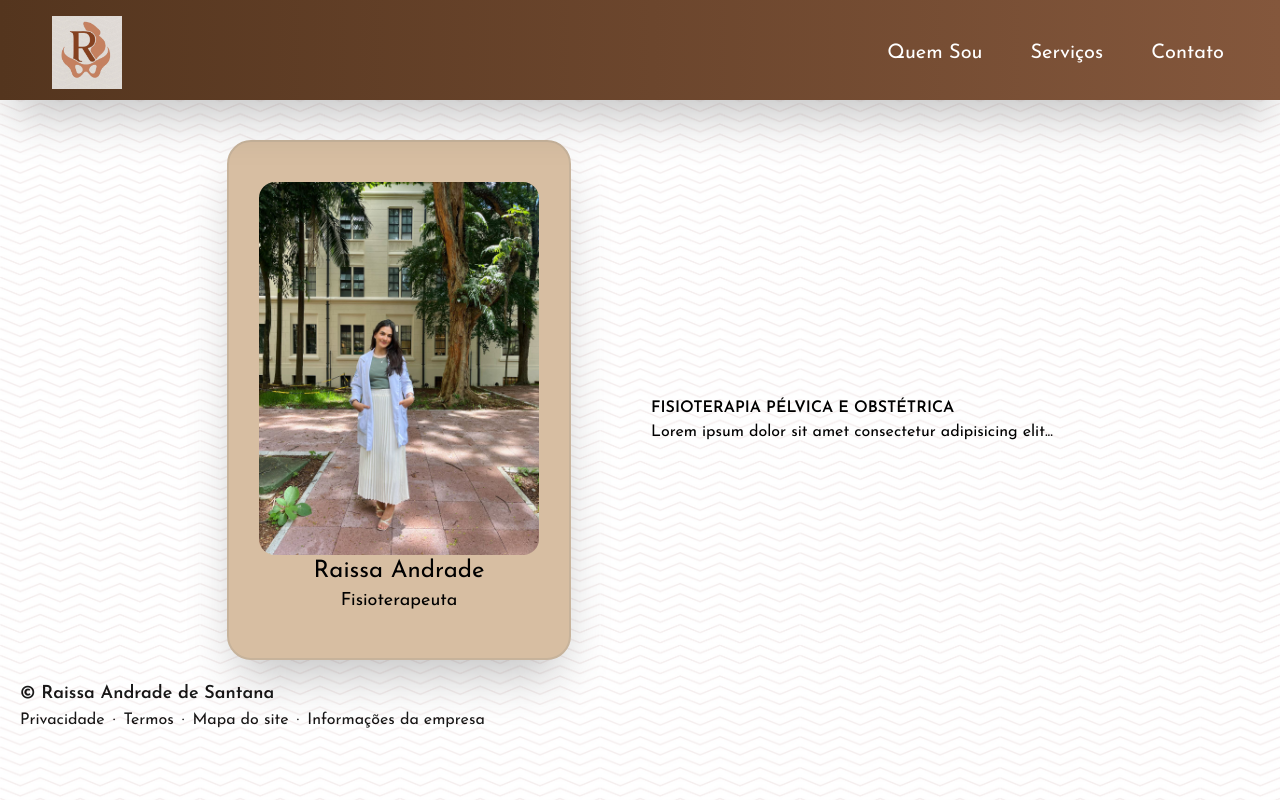
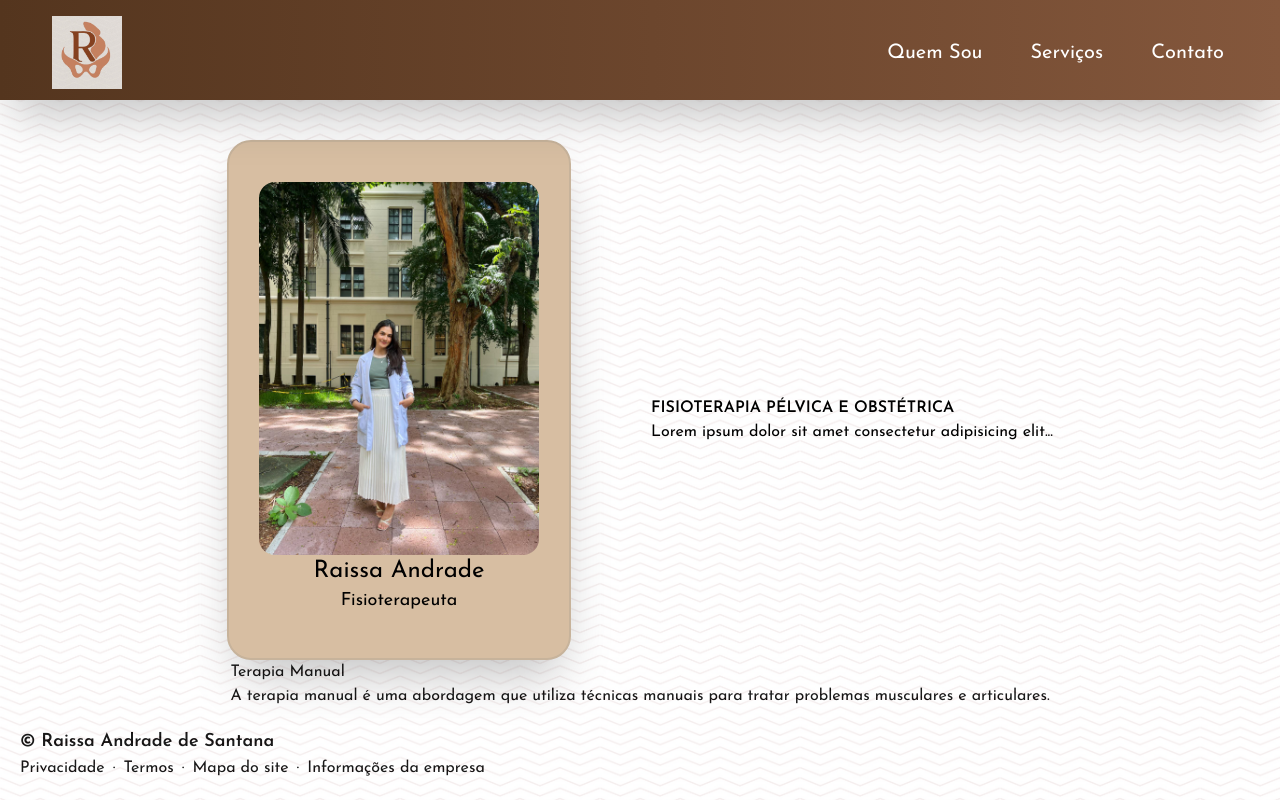
Before and after one commit to andrd-jhon/Site-Raissa-Andrade-Fisio, a Next.js app in the folder raissa-andrade-fisio/: page / in a window 1280 px wide. Built offline with nearby package versions, Linux system fonts and the light colour scheme.

Commit message:
Criação de sessãao de serviços e itens de serviço.

```diff
--- /dev/null
+++ b/raissa-andrade-fisio/src/components/ServiceItem.tsx
@@ -0,0 +1,20 @@
+type ServiceItemProps = {
+  title: string
+  description: string
+}
+
+export default function ServiceItem({
+  title,
+  description,
+}: ServiceItemProps) {
+  return (
+    <div className="service-item">
+
+      <h3 className="service-title">{title}</h3>
+
+      <p className="service-description">
+        {description}
+      </p>
+    </div>
+  )
+}
--- a/raissa-andrade-fisio/src/widgets/Body.tsx
+++ b/raissa-andrade-fisio/src/widgets/Body.tsx
@@ -2,10 +2,11 @@
 
 import CardPerfil from "@/components/CardPerfil";
 import React from "react";
+import ServicesSection from "./ServicesSection";
 
 const Body = () => {
   return (
-    <div className="flex w-full justify-center">
+    <div className="flex w-full justify-center flex-col items-center">
 
       <div className="absolute inset-0 bg-[url(/bgtexturaedit.png)] bg-[length:200px] opacity-10"></div>
 
@@ -36,6 +37,8 @@ const Body = () => {
 
       </div>
 
+      <ServicesSection/>
+
     </div>
   )
 }
--- /dev/null
+++ b/raissa-andrade-fisio/src/widgets/ServicesSection.tsx
@@ -0,0 +1,14 @@
+import ServiceItem from "@/components/ServiceItem"
+
+const ServicesSection = () => {
+    return (
+        <section>
+            <ServiceItem
+                title="Terapia Manual"
+                description="A terapia manual é uma abordagem que utiliza técnicas manuais para tratar problemas musculares e articulares."
+            />
+        </section>
+    )
+}
+
+export default ServicesSection
```
